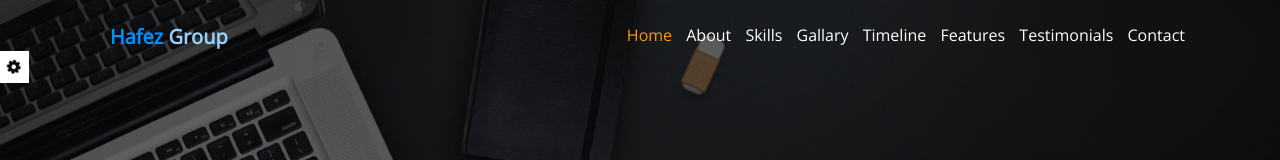
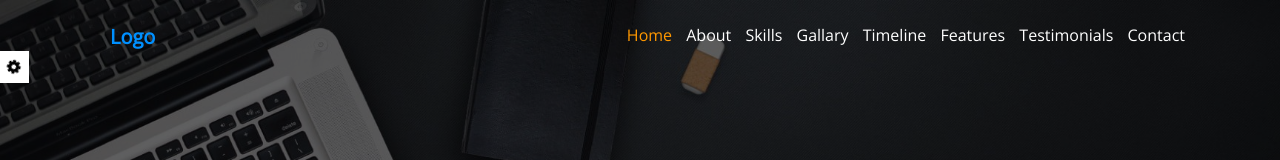
Before and after one commit to mohamedkhaledhafez/Responsive-template, a plain HTML site: page index.html in a window 1280 px wide. Shown: the top 160 px of the page. Drawn offline with nearby package versions, Linux system fonts and the light colour scheme.

Commit message:
Edit Logo

```diff
--- a/css/main.css
+++ b/css/main.css
@@ -254,10 +254,6 @@ body {
   padding: 15px;
   color: #0090ff;
   font-size: 20px;
-}
-
-.header-area .logo span {
-  color: #98d2ff;
 }
 
 .header-area .links-container {
--- a/index.html
+++ b/index.html
@@ -90,7 +90,7 @@
       <div class="overlay"></div>
       <div class="container">
         <div class="header-area">
-          <div class="logo">Hafez <span>Group</span></div>
+          <div class="logo">Logo</div>
           <div class="links-container">
             <ul class="links">
               <li>
```
